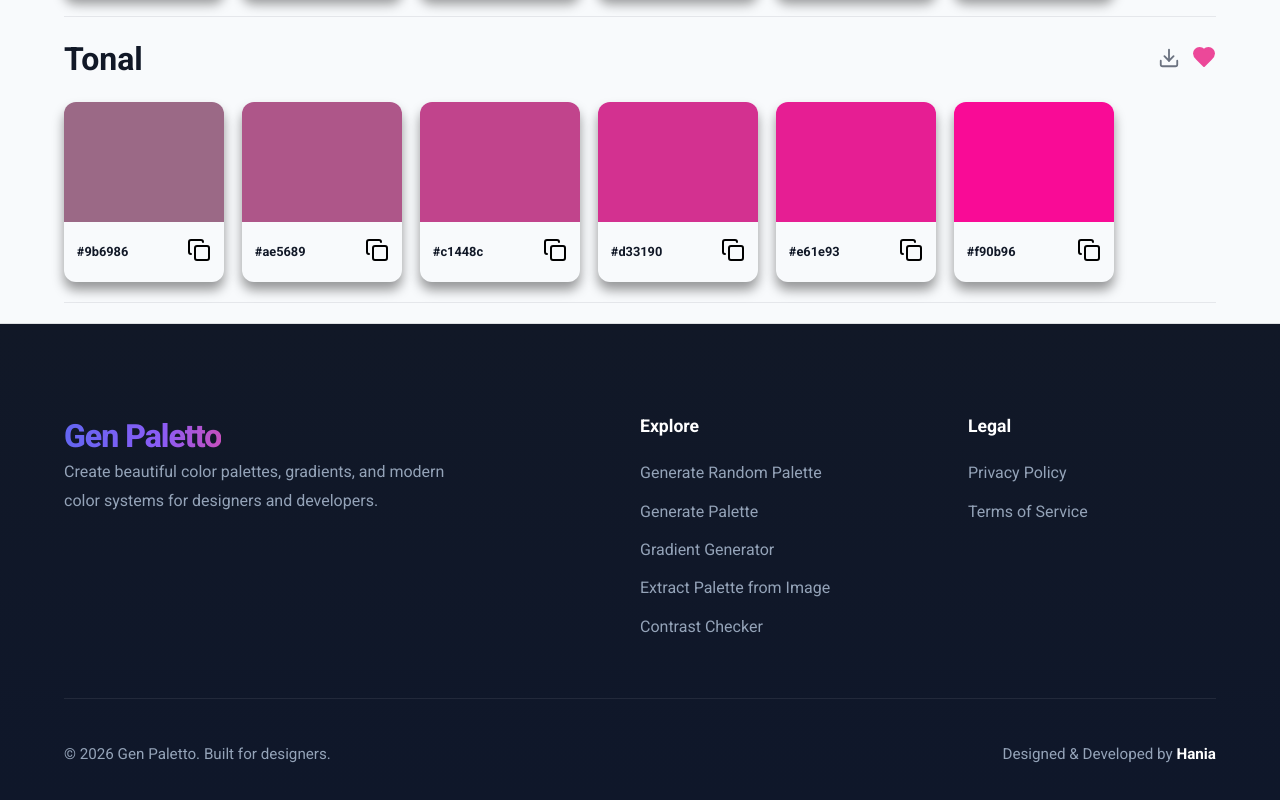
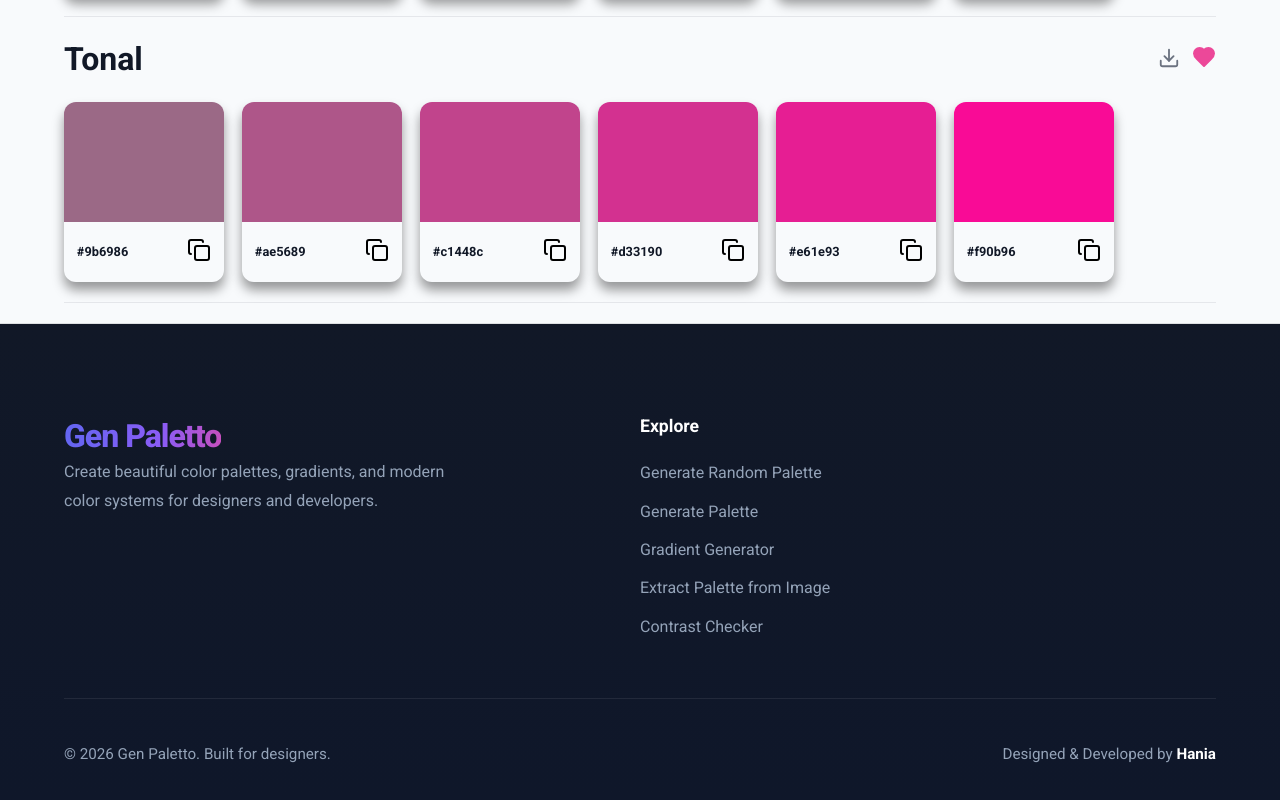
Before and after one commit to haniayounus/gen-paletto, a plain HTML site: page palettegenerator.html in a window 1280 px wide. Shown: the part 3155-3955 px from the top of the page. Drawn offline with Linux system fonts and the light colour scheme.

Commit message:
Update palettegenerator.html

```diff
--- a/palettegenerator.html
+++ b/palettegenerator.html
@@ -242,22 +242,6 @@
 
                 </div>
 
-                <!-- Legal -->
-
-                <div class="footer-column">
-
-                    <h4>Legal</h4>
-
-                    <ul>
-
-                        <li><a href="#">Privacy Policy</a></li>
-
-                        <li><a href="#">Terms of Service</a></li>
-
-                    </ul>
-
-                </div>
-
             </div>
 
             <div class="footer-bottom">
```
